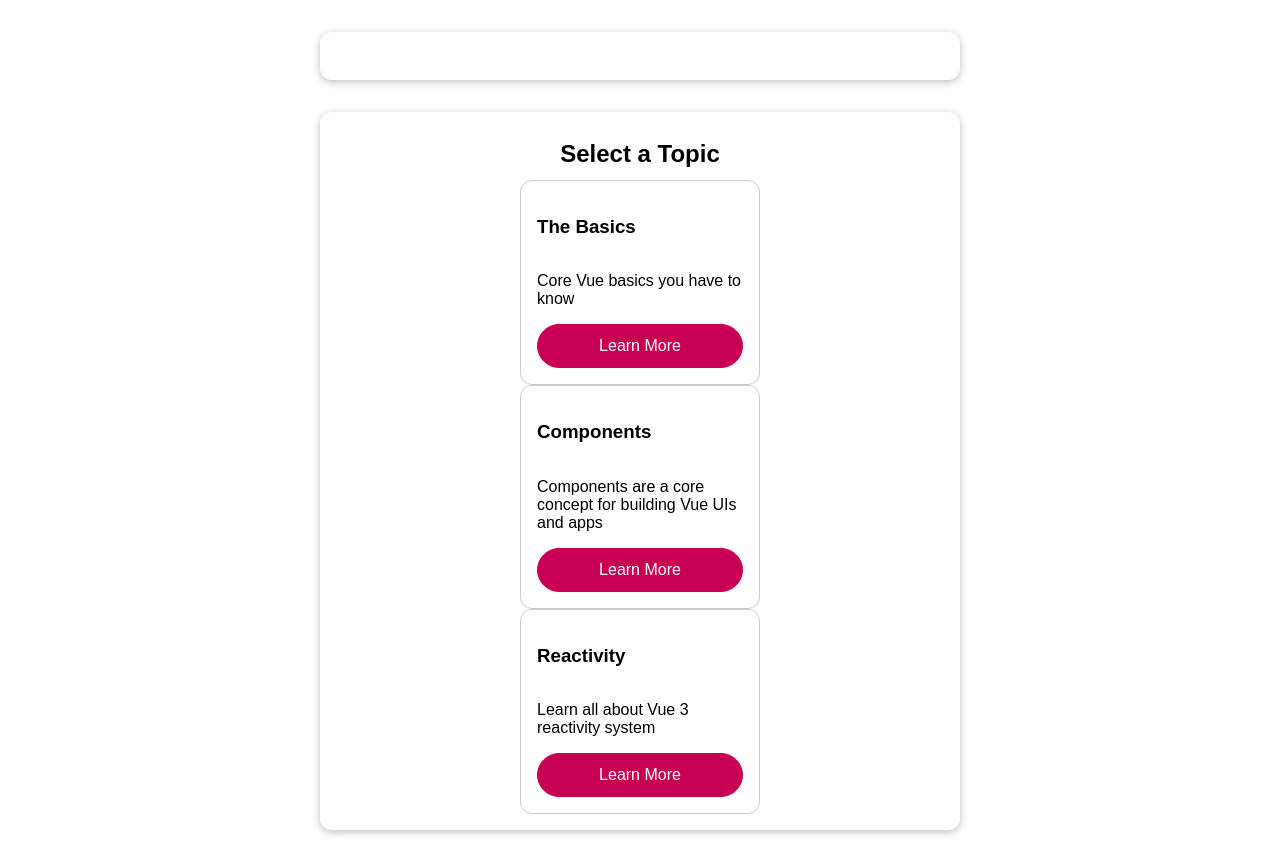
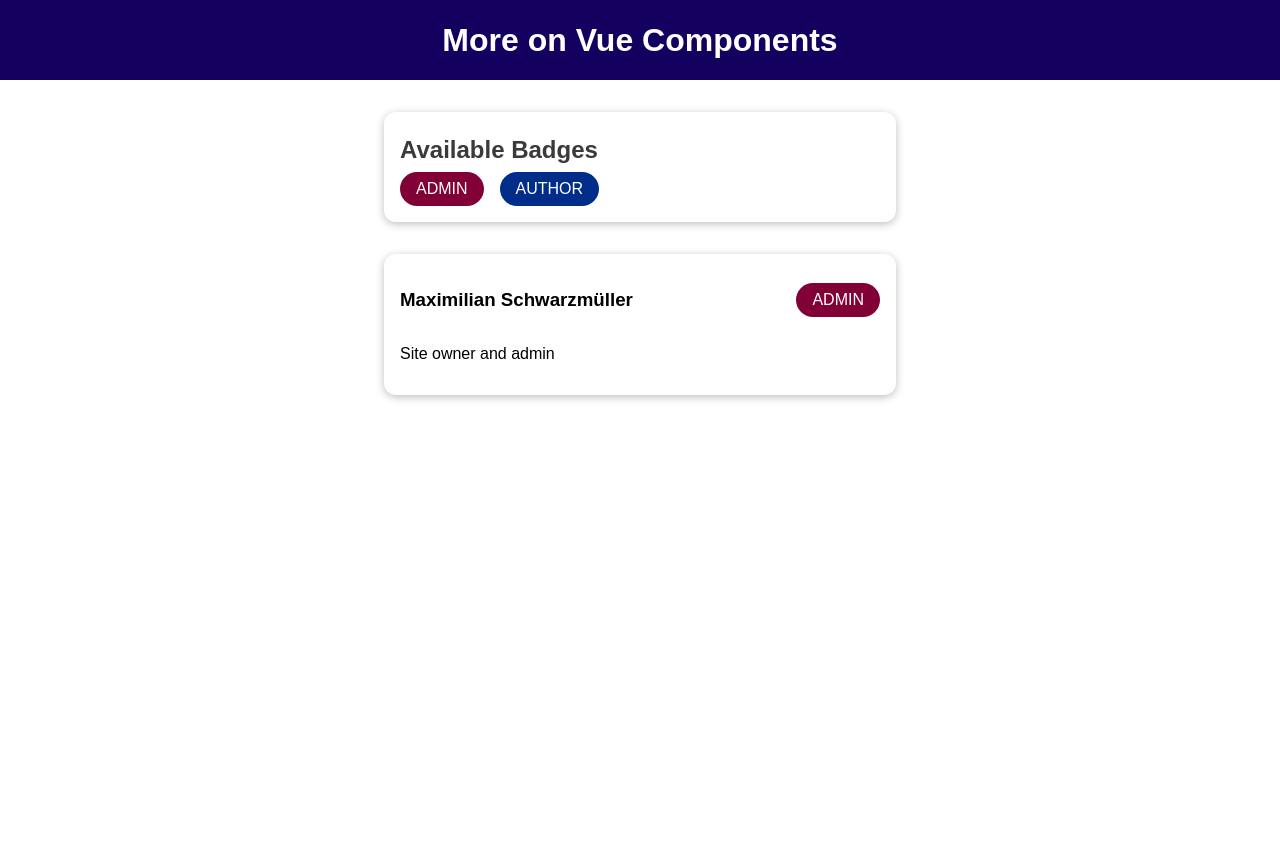
Before and after one commit to oBeta97/LearningVueFromScratch, a Vue app: page / in a window 1280 px wide. After the commit the page ends 800 px from the top, so only its background shows below. Built offline with nearby package versions, Linux system fonts and the light colour scheme.

Commit message:
main - implementazione slot anonimi

```diff
--- a/src/App.vue
+++ b/src/App.vue
@@ -1,126 +1,35 @@
 <template>
   <div>
-    <ActiveElement
-      :topic-title="activeTopic && activeTopic.title"
-      :text="activeTopic && activeTopic.fullText"
-    ></ActiveElement>
-    <KnowledgeBase />
+    <the-header></the-header>
+    <badge-list></badge-list>
+    <user-info
+      :full-name="activeUser.name"
+      :info-text="activeUser.description"
+      :role="activeUser.role"
+    ></user-info>
   </div>
 </template>
 
-<script setup>
-  // import delle API di Vue
-  import { onMounted, provide, ref } from 'vue';
-  // import dei componenti locali
-  import ActiveElement from './components/ActiveElement.vue';
-  import KnowledgeBase from './components/KnowledgeBase.vue';
-
-
-  // creazione delle due variabili di stato REATTIVE
-  const activeTopic = ref(null);
-  const topics = ref(
-    [
-      {
-        id: 'basics',
-        title: 'The Basics',
-        description: 'Core Vue basics you have to know',
-        fullText:
-          'Vue is a great framework and it has a couple of key concepts: Data binding, events, components and reactivity - that should tell you something!',
+<script>
+export default {
+  data() {
+    return {
+      activeUser: {
+        name: 'Maximilian Schwarzmüller',
+        description: 'Site owner and admin',
+        role: 'admin',
       },
-      {
-        id: 'components',
-        title: 'Components',
-        description:
-          'Components are a core concept for building Vue UIs and apps',
-        fullText:
-          'With components, you can split logic (and markup) into separate building blocks and then combine those building blocks (and re-use them) to build powerful user interfaces.',
-      }
-    ]
-  );
-
-  // metodo di gestione dell'evento di selezione di un topic
-  const activateTopic = (topicId) => {
-    activeTopic.value = topics.value.find((topic) => topic.id === topicId);
-  };
-
-  // fornitura dei topics per la dipendency injection
-  provide('topics', topics.value);
-
-  // fornitura del metodo di selezione del topic per la dipendency injection
-  provide('selectTopicHandler', activateTopic);
-
-  // Per test aggiungo un topic casuale dopo 5 secondi
-  onMounted(()=>{
-    setTimeout(() => {
-      topics.value.push({
-        id: 'reactivity',
-        title: 'Reactivity',
-        description: 'Learn all about Vue 3 reactivity system',
-        fullText:
-          'The Vue 3 reactivity system is a powerful way to build dynamic user interfaces. It allows you to create reactive data structures that automatically update the DOM when their values change.',
-      });
-    }, 5000);
-  });
-
-
+    };
+  },
+};
 </script>
 
-<!-- Senza lo scoped così da rendere lo stile globale -->
 <style>
-* {
-  box-sizing: border-box;
-}
 html {
   font-family: sans-serif;
 }
+
 body {
   margin: 0;
 }
-section {
-  box-shadow: 0 2px 8px rgba(0, 0, 0, 0.26);
-  margin: 2rem auto;
-  max-width: 40rem;
-  padding: 1rem;
-  border-radius: 12px;
-}
-
-ul {
-  list-style: none;
-  margin: 0;
-  padding: 0;
-  display: flex;
-  justify-content: center;
-}
-
-li {
-  border-radius: 12px;
-  border: 1px solid #ccc;
-  padding: 1rem;
-  width: 15rem;
-  margin: 0 1rem;
-  display: flex;
-  flex-direction: column;
-  justify-content: space-between;
-}
-
-h2 {
-  margin: 0.75rem 0;
-  text-align: center;
-}
-
-button {
-  font: inherit;
-  border: 1px solid #c70053;
-  background-color: #c70053;
-  color: white;
-  padding: 0.75rem 2rem;
-  border-radius: 30px;
-  cursor: pointer;
-}
-
-button:hover,
-button:active {
-  background-color: #e24d8b;
-  border-color: #e24d8b;
-}
 </style>
--- a/src/components/ActiveElement.vue
+++ /dev/null
@@ -1,13 +0,0 @@
-<template>
-  <section>
-    <h2>{{ props.topicTitle }}</h2>
-    <p>{{ props.text }}</p>
-  </section>
-</template>
-
-<script setup>
-
-  // definizione delle props in entrata (metodo semplificato)
-  const props = defineProps(['topicTitle', 'text']);
-
-</script>
--- /dev/null
+++ b/src/components/BadgeList.vue
@@ -0,0 +1,46 @@
+<template>
+  <section>
+    <base-card>
+      <!-- Per gli slot anonimi non serve aggiungere altre impostazioni.
+       Solo il template che si vuole visualizzare -->
+      <h2>Available Badges</h2>
+      <ul>
+        <li>
+          <base-badge type="admin" caption="ADMIN"></base-badge>
+        </li>
+        <li>
+          <base-badge type="author" caption="AUTHOR"></base-badge>
+        </li>
+      </ul>
+    </base-card>
+  </section>
+</template>
+
+<script>
+import BaseCard from './BaseCard.vue';
+
+export default {
+  // Definizione LOCALE dei componenti in vue2
+  components:{
+    BaseCard
+  }
+};
+</script>
+
+<style scoped>
+section h2 {
+  margin: 0.5rem 0;
+  color: #3a3a3a;
+}
+ul {
+  list-style: none;
+  margin: 0;
+  padding: 0;
+  display: flex;
+  flex-direction: row;
+}
+
+li {
+  margin-right: 1rem;
+}
+</style>
--- /dev/null
+++ b/src/components/BaseBadge.vue
@@ -0,0 +1,37 @@
+<template>
+  <span class="badge" :class="classes">{{ caption }}</span>
+</template>
+
+<script>
+export default {
+  props: ['type', 'caption'],
+  computed: {
+    classes() {
+      return {
+        'badge--admin': this.type === 'admin',
+        'badge--author': this.type === 'author',
+      };
+    },
+  },
+};
+</script>
+
+<style>
+.badge {
+  display: inline-block;
+  padding: 0.5rem 1rem;
+  border-radius: 30px;
+  background-color: #ccc;
+  color: #2e2e2e;
+}
+
+.badge--admin {
+  background-color: #810036;
+  color: white;
+}
+
+.badge--author {
+  background-color: #002c8a;
+  color: white;
+}
+</style>
--- /dev/null
+++ b/src/components/BaseCard.vue
@@ -0,0 +1,23 @@
+<template>
+    <div>
+        <!-- Tag speciale per identificare che qui ci andrà altro template.
+        In questo caso è uno slot generico e il componente accetterà solo
+        un contenuto figlio. -->
+        <slot></slot>
+    </div>
+</template>
+
+
+<script>
+export default {};
+</script>
+
+<style scoped>
+div {
+  margin: 2rem auto;
+  max-width: 30rem;
+  border-radius: 12px;
+  box-shadow: 0 2px 8px rgba(0, 0, 0, 0.26);
+  padding: 1rem;
+}
+</style>
--- a/src/components/KnowledgeBase.vue
+++ /dev/null
@@ -1,11 +0,0 @@
-<template>
-  <section>
-    <h2>Select a Topic</h2>
-    <KnowledgeGrid />
-  </section>
-</template>
-
-<script setup>
-  // import del componente KnowledgeGrid
-  import KnowledgeGrid from './KnowledgeGrid.vue';
-</script>
--- a/src/components/KnowledgeElement.vue
+++ /dev/null
@@ -1,22 +0,0 @@
-<template>
-  <ul v-for="topic in topics" :key="topic.id">
-    <li>
-      <h3>{{ topic.title }}</h3>
-      <p>{{ topic.description }}</p>
-      <button @click="selectTopicHandler(topic.id)">Learn More</button>
-    </li>
-  </ul>
-</template>
-
-<script setup>
-  import { inject } from 'vue';
-
-  // definizione degli eventi che vado ad emettere
-  const events = defineEmits(['select-topic']);
-
-  // variabile dove definisco cosa voglio farmi iniettare tramite dependency injection
-  const topics = inject('topics');
-
-  // iniezione del metodo di selezione del topic tramite dependency injection
-  const selectTopicHandler = inject('selectTopicHandler');
-</script>
--- a/src/components/KnowledgeGrid.vue
+++ /dev/null
@@ -1,8 +0,0 @@
-<template>
-    <KnowledgeElement />
-</template>
-
-<script setup>
-  // import del componente KnowledgeElement
-  import KnowledgeElement from './KnowledgeElement.vue';
-</script>
--- /dev/null
+++ b/src/components/TheHeader.vue
@@ -0,0 +1,21 @@
+<template>
+  <header>
+    <h1>More on Vue Components</h1>
+  </header>
+</template>
+
+<style>
+  header {
+    width: 100%;
+    height: 5rem;
+    display: flex;
+    justify-content: center;
+    align-items: center;
+    background-color: #14005e;
+  }
+
+  header h1 {
+    color: white;
+    margin: 0;
+  }
+</style>
--- /dev/null
+++ b/src/components/UserInfo.vue
@@ -0,0 +1,31 @@
+<template>
+  <section>
+    <base-card>
+      <div class="inner-div">
+        <h3>{{ fullName }}</h3>
+        <base-badge :type="role" :caption="role.toUpperCase()"></base-badge>
+      </div>
+      <p>{{ infoText }}</p>
+    </base-card>
+  </section>
+</template>
+
+<script>
+import BaseCard from './BaseCard.vue';
+
+export default {
+  props: ['fullName', 'infoText', 'role'],
+  // Definizione LOCALE dei componenti in vue2
+  components: {
+    BaseCard
+  }
+};
+</script>
+
+<style scoped>
+.inner-div {
+  display: flex;
+  justify-content: space-between;
+  align-items: center;
+}
+</style>
```
Also changed, not shown: src/main.js (+16 -4 lines).
